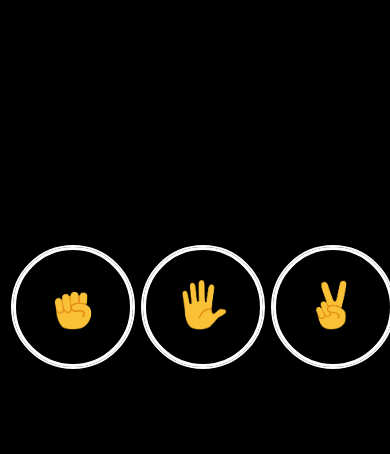
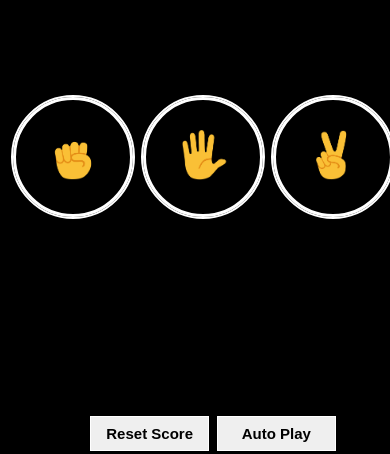
Before and after one commit to adityajaiswal37/Rock_Paper_Scissor_Game, a plain HTML site: page index.html in a window 390 px wide. Shown: the part 380-834 px from the top of the page. Drawn offline with Linux system fonts and the light colour scheme.

Commit message:
Update RPS.css

```diff
--- a/RPS.css
+++ b/RPS.css
@@ -61,7 +61,6 @@ header{
     }
     .main-container{
         width: 400px;
-        top: 150px;
         height: 1038px;
     }
 
```
